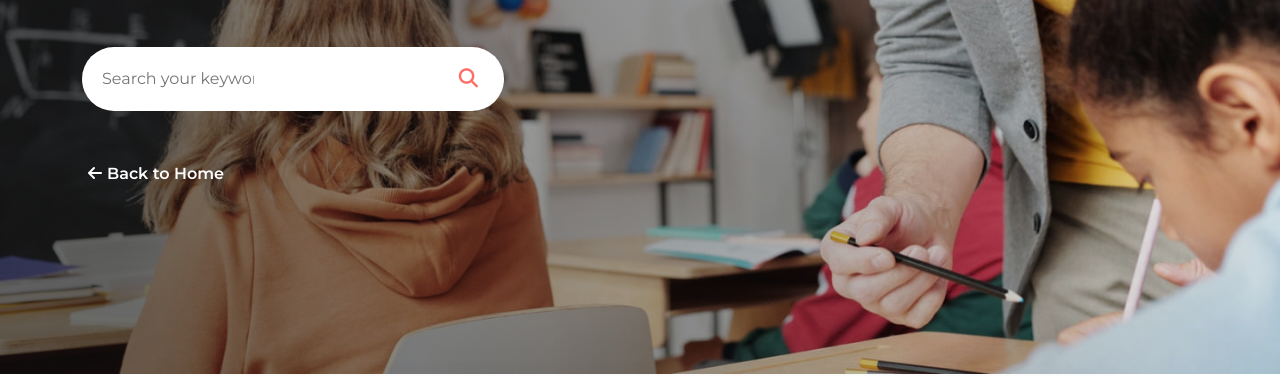
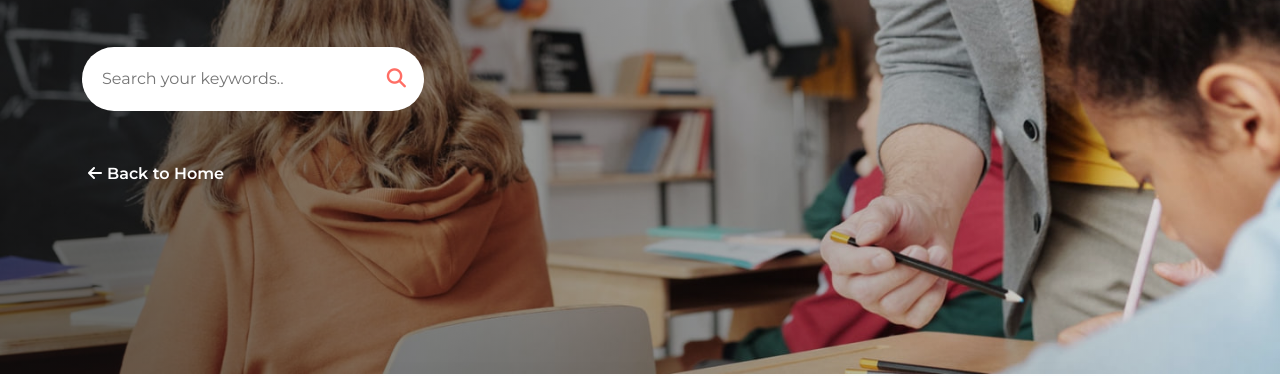
Before and after one commit to huynhanhtuan1598/Studious_cyber, a plain HTML site: page 404.html in a window 1280 px wide. Shown: the part 426-802 px from the top of the page. Drawn offline with nearby package versions, Linux system fonts and the light colour scheme; a script that the page names is missing.

Commit message:
chinh box search 404

```diff
--- a/css/404.css
+++ b/css/404.css
@@ -62,7 +62,7 @@ body {
 }
 
 .banner input {
-  padding: 20px 250px 20px 20px;
+  padding: 20px 60px 20px 20px;
   border-radius: 40px;
   background-color: white;
   border: none;
@@ -71,6 +71,12 @@ body {
   margin: auto;
   /* position: relative; */
 }
+
+/* ::placeholder {
+  width: 100%;
+  color: red;
+  padding-right: 1%;
+} */
 
 .banner input:focus-visible {
   outline-offset: unset;
```
